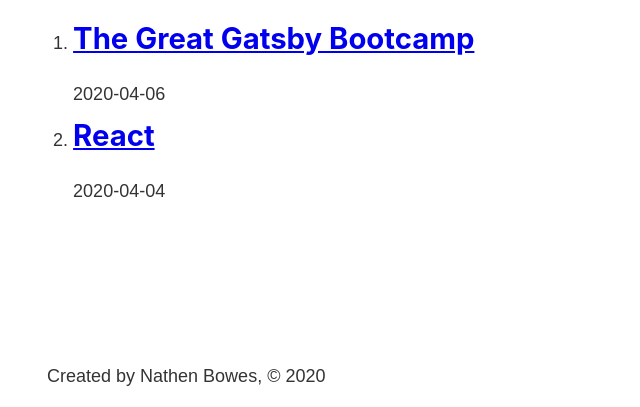
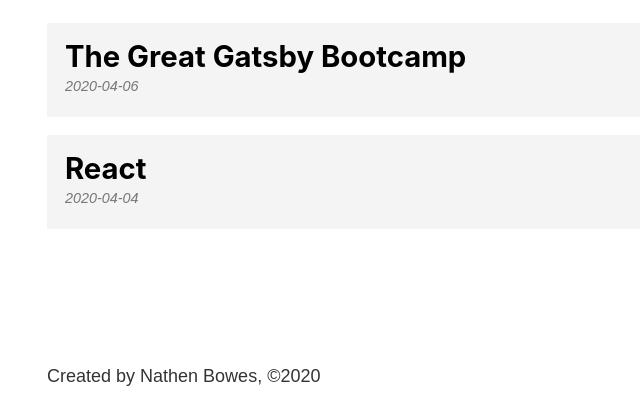
Before and after one commit to gnarlynate/gatsby-bootcamp, a Gatsby site: page /blog in a window 1280 px wide. Shown: the part 393-800 px from the top of the page, without its empty margins (236-876 px from the left). Built offline with nearby package versions, Linux system fonts and the light colour scheme; Gatsby itself is replaced by a stand-in of ours.

Commit message:
add styles for footer and blog components

```diff
--- a/src/components/footer.js
+++ b/src/components/footer.js
@@ -1,5 +1,7 @@
 import React from 'react'
 import { graphql, useStaticQuery } from 'gatsby'
+
+import footerStyles from './footer.module.scss'
 
 const Footer = () => {
   const data = useStaticQuery(graphql`
@@ -13,7 +15,9 @@
   `)
 
   return (
-    <footer> Created by {data.site.siteMetadata.author}, ©  2020</footer>
+    <footer className={footerStyles.footer}>
+      Created by {data.site.siteMetadata.author}, ©2020
+    </footer>
   )
 }
 
--- /dev/null
+++ b/src/components/footer.module.scss
@@ -0,0 +1,3 @@
+.footer {
+  margin-top: 3rem;
+}
--- a/src/pages/blog.js
+++ b/src/pages/blog.js
@@ -1,6 +1,8 @@
 import React from 'react'
 import { graphql, useStaticQuery, Link } from 'gatsby'
 import Layout from '../components/layout'
+
+import blogStyles from './blog.module.scss'
 
 const BlogPage = () => {
   const data = useStaticQuery(graphql`
@@ -27,13 +29,18 @@
   return (
     <Layout>
       <h1>Blog</h1>
-      <ol>
+      <ol className={blogStyles.posts}>
         {
           posts.map(post => {
             return (
-              <li key={post.node.id}>
-                <h2><Link to={`/blog/${post.node.fields.slug}`}>{post.node.frontmatter.title}</Link></h2>
-                <p>{post.node.frontmatter.date}</p>
+              <li
+                key={post.node.id}
+                className={blogStyles.post}
+              >
+                  <Link to={`/blog/${post.node.fields.slug}`}>
+                    <h2>{post.node.frontmatter.title}</h2>
+                    <p>{post.node.frontmatter.date}</p>
+                  </Link>
               </li>
             )
           })
--- /dev/null
+++ b/src/pages/blog.module.scss
@@ -0,0 +1,30 @@
+.posts {
+  list-style-type: none;
+  margin: 0;
+}
+
+.post {
+  margin: 1rem 0;
+
+  a {
+    background: #f4f4f4;
+    color: #000000;
+    display: block;
+    padding: 1rem;
+    text-decoration: none;
+  }
+
+  a:hover {
+    background: #e4e4e4;
+  }
+
+  h2 {
+    margin-bottom: 0;
+  }
+
+  p {
+    color: #777777;
+    font-size: .8rem;
+    font-style: italic;
+  }
+}
```
